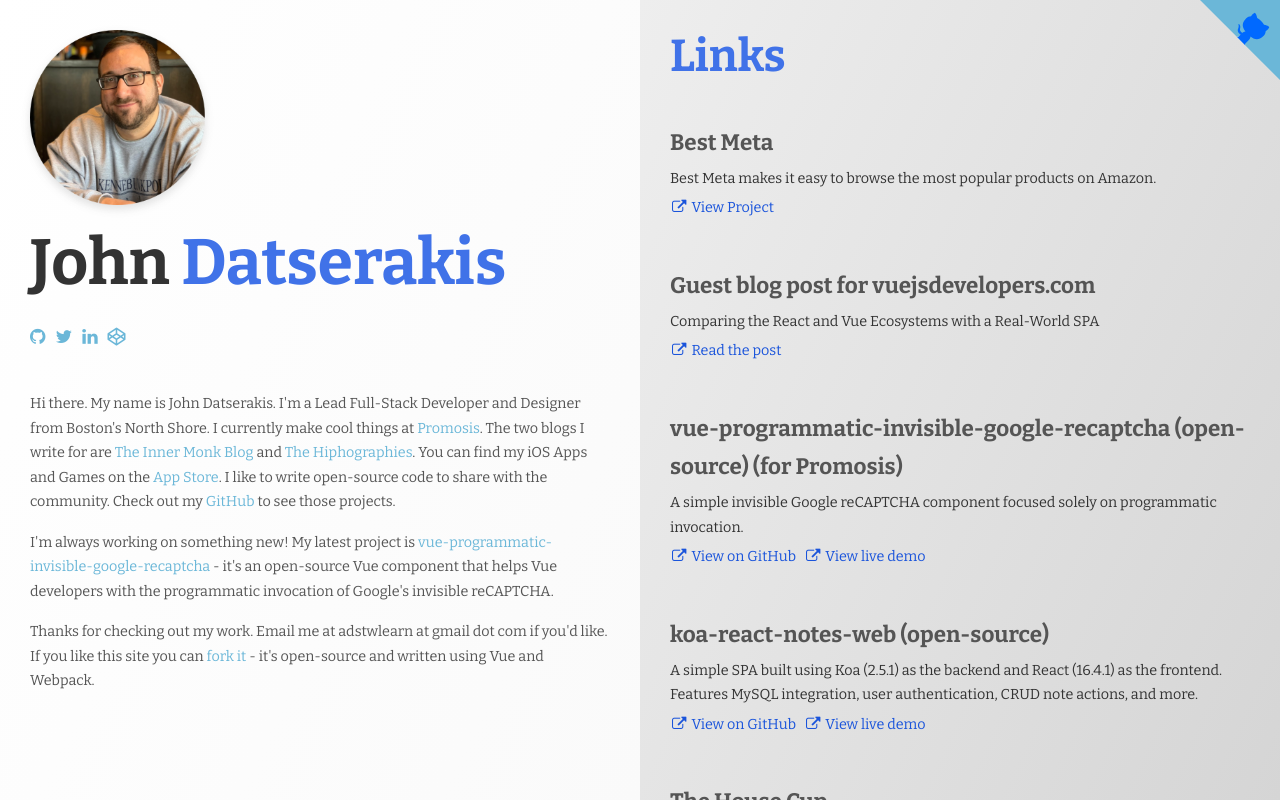
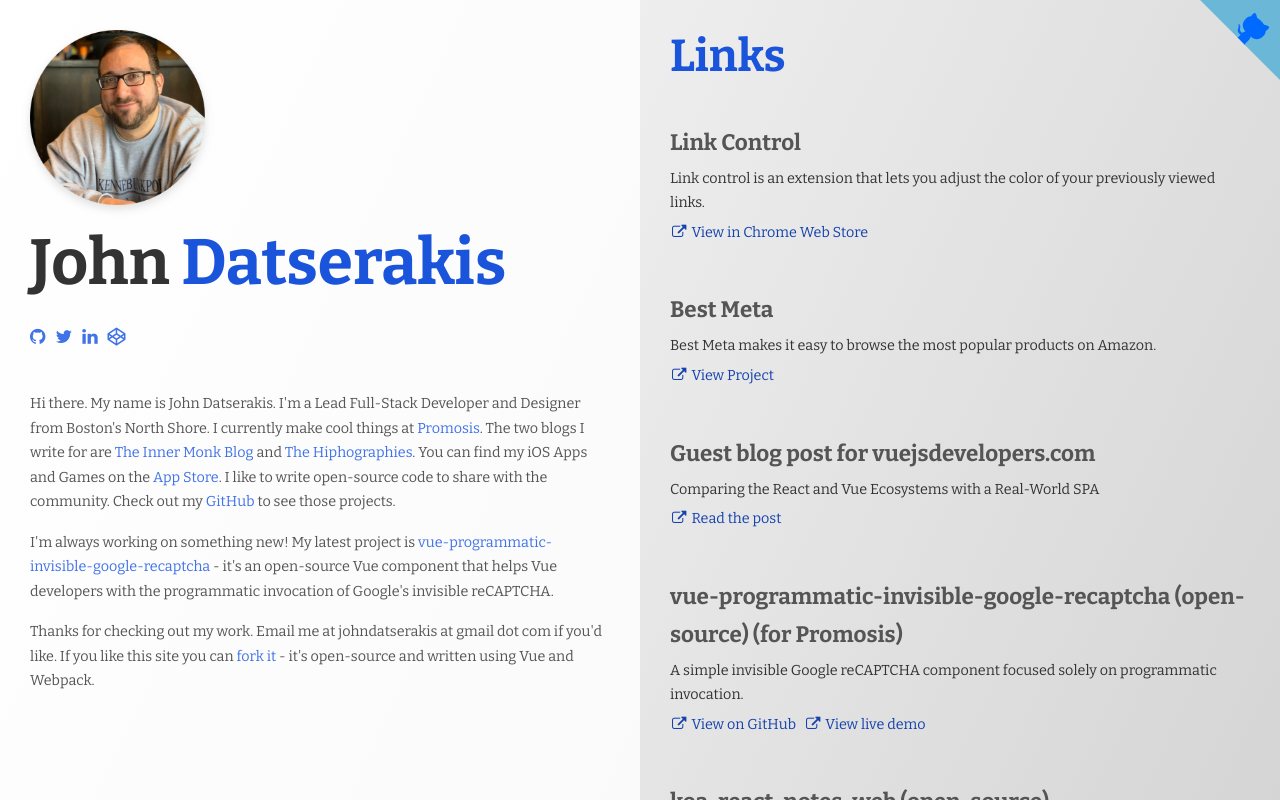
Before and after one commit to johndatserakis/johndatserakis-dot-com, a Vue app: page / in a window 1280 px wide. Built offline with nearby package versions, Linux system fonts and the light colour scheme.

Commit message:
added link-control

```diff
--- a/src/assets/css/components/_main.scss
+++ b/src/assets/css/components/_main.scss
@@ -14,3 +14,12 @@
     font-family: 'Bitter', serif;
     line-height: 1.7;
 }
+
+//Main link styling
+a {
+    color: $blue;
+
+    &:hover {
+        color: $dark-blue;
+    }
+}
--- a/src/assets/css/components/_variables.scss
+++ b/src/assets/css/components/_variables.scss
@@ -1,5 +1,5 @@
-$blue: #6BB7D8;
-$dark-blue: #4072e8;
+$blue: #4072e8;
+$dark-blue: darken($blue, 10%);
 $black: #333;
 $muted: #555;
 $white: #fff;
--- a/src/components/Home.vue
+++ b/src/components/Home.vue
@@ -60,7 +60,7 @@
                 </p>
 
                 <p>
-                    Thanks for checking out my work. Email me at adstwlearn at gmail dot com if you'd like. If you like this site you can <a href="https://github.com/johndatserakis/johndatserakis-dot-com">fork it</a> - it's open-source and written using Vue and Webpack.
+                    Thanks for checking out my work. Email me at johndatserakis at gmail dot com if you'd like. If you like this site you can <a href="https://github.com/johndatserakis/johndatserakis-dot-com">fork it</a> - it's open-source and written using Vue and Webpack.
                 </p>
             </div>
         </div>
--- a/src/data/projects.json
+++ b/src/data/projects.json
@@ -1,4 +1,14 @@
 [
+    {
+        "title": "Link Control",
+        "description": "Link control is an extension that lets you adjust the color of your previously viewed links.",
+        "links": [
+            {
+                "link": "https://chrome.google.com/webstore/detail/link-control/dibehcgiapedhoehgpinmkdmahlheekc",
+                "linkText": "View in Chrome Web Store"
+            }
+        ]
+    },
     {
         "title": "Best Meta",
         "description": "Best Meta makes it easy to browse the most popular products on Amazon.",
@@ -94,6 +104,10 @@
             {
                 "link": "https://github.com/johndatserakis/chrome-ribbon-reminder",
                 "linkText": "View on GitHub"
+            },
+            {
+                "link": "https://chrome.google.com/webstore/detail/ribbon-reminder/ahdegcekcodbkojmccabgmfcfddabnbd?authuser=2",
+                "linkText": "View in Chrome Web Store"
             }
         ]
     },
```
